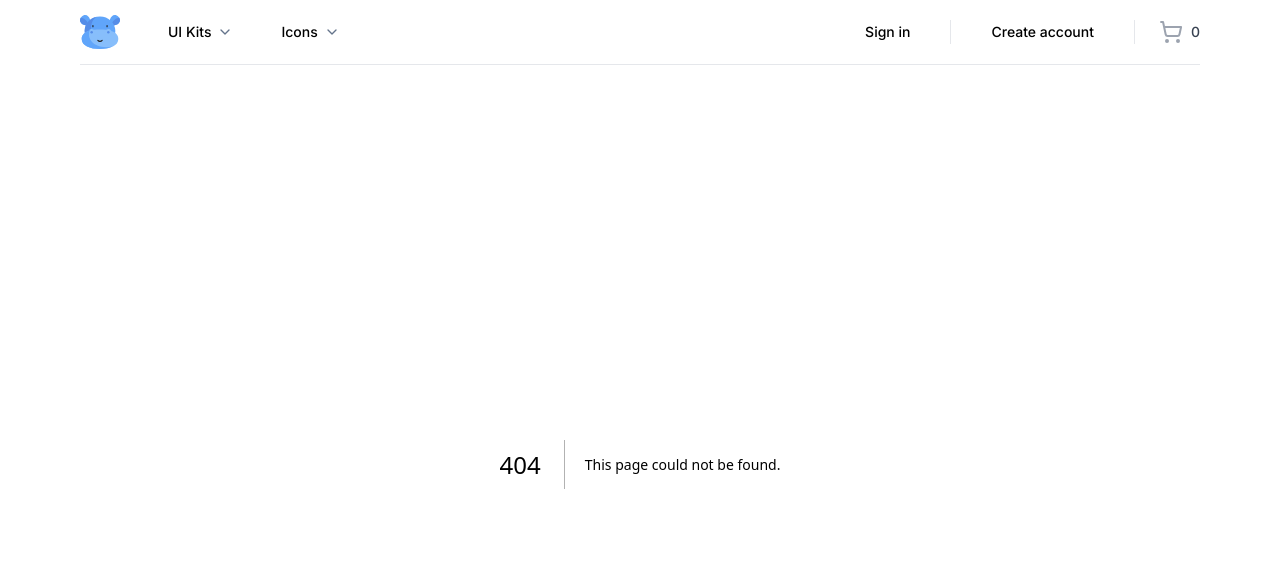
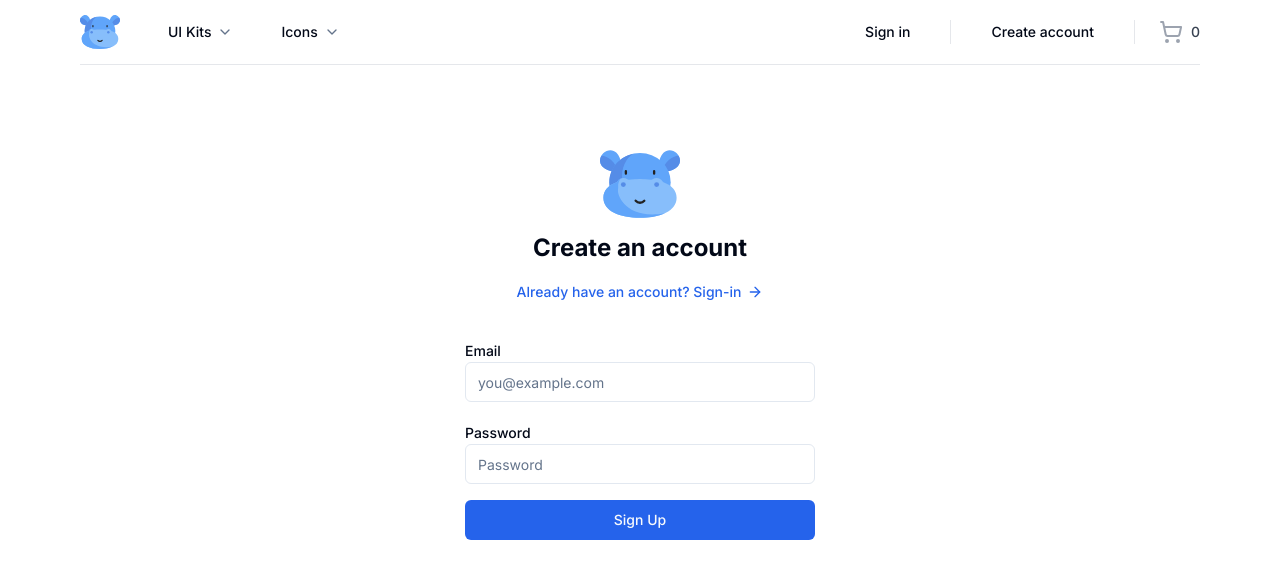
Before and after one commit to ThibSara/Digital-Hippo, a Next.js app: page /sign-up in a window 1280 px wide. Before the commit this address had no page. Shown: the top 578 px of the page. Built offline with nearby package versions, Linux system fonts and the light colour scheme.

Commit message:
Add sign-up page component with form validation and UI elements

```diff
--- /dev/null
+++ b/src/app/(auth)/sign-up/page.tsx
@@ -0,0 +1,77 @@
+"use client";
+import { Icons } from "@/components/Icons";
+import { Button, buttonVariants } from "@/components/ui/button";
+import Link from "next/link";
+import { ArrowRight } from "lucide-react";
+import { Label } from "@/components/ui/label";
+import { cn } from "@/lib/utils";
+import { Input } from "@/components/ui/input";
+import { useForm } from "react-hook-form";
+import { zodResolver } from "@hookform/resolvers/zod";
+import {
+  AuthCredentialsValidator,
+  TAuthCredentialsValidator,
+} from "@/lib/validators/account-credentials-validator";
+
+const Page = () => {
+  const {
+    register,
+    handleSubmit,
+    formState: { errors },
+  } = useForm<TAuthCredentialsValidator>({
+    resolver: zodResolver(AuthCredentialsValidator),
+  });
+
+  const onSubmit = ({ email, password }: TAuthCredentialsValidator) => {
+    // send data to the server
+  };
+
+  return (
+    <div className="container relative flex pt-20 flex-col items-center justify-center lg:px-0">
+      <div className="mx-auto flex w-full flex-col justify-center space-y-6 sm:w-[350px]">
+        <div className="flex flex-col items-center space-y-2 text-center">
+          <Icons.logo className="h-20 w-20" />
+          <h1 className="text-2xl font-bold">Create an account</h1>
+
+          <Link
+            href="/sign-in"
+            className={buttonVariants({
+              variant: "link",
+              className: "gap-1.5",
+            })}
+          >
+            Already have an account? Sign-in
+            <ArrowRight className="h-4 w-4" />
+          </Link>
+        </div>
+        <div className="grid gap-6">
+          <form onSubmit={handleSubmit(onSubmit)}>
+            <div className="grid gap-2">
+              <div className="grid gap-1 py-2">
+                <Label htmlFor="email">Email</Label>
+                <Input
+                  {...register("email")}
+                  className={cn({ "focus-visible:ring-red-500": errors.email })}
+                  placeholder="you@example.com"
+                />
+              </div>
+              <div className="grid gap-1 py-2">
+                <Label htmlFor="password">Password</Label>
+                <Input
+                  {...register("password")}
+                  className={cn({
+                    "focus-visible:ring-red-500": errors.password,
+                  })}
+                  placeholder="Password"
+                />
+              </div>
+              <Button>Sign Up</Button>
+            </div>
+          </form>
+        </div>
+      </div>
+    </div>
+  );
+};
+
+export default Page;
```
